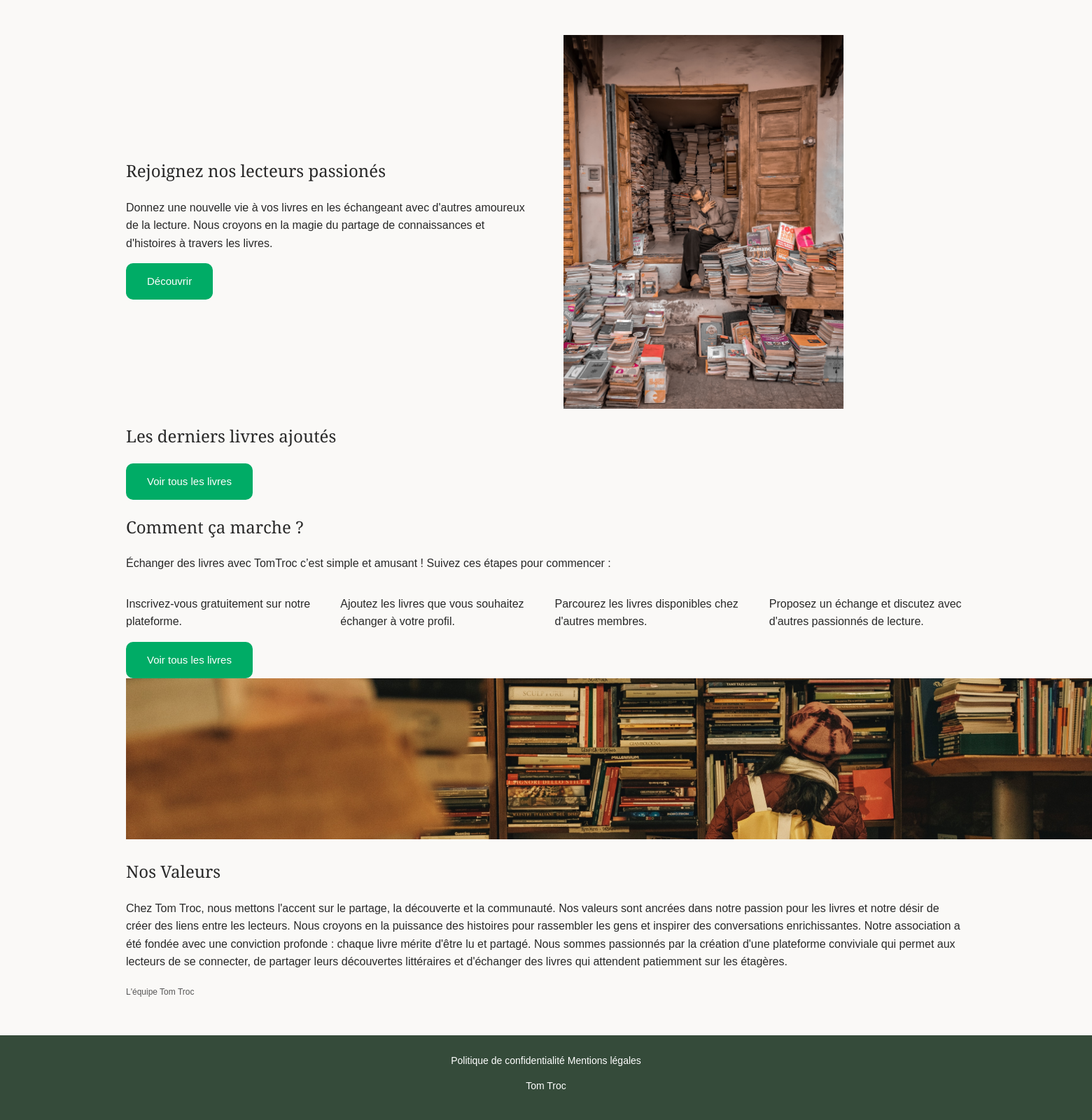
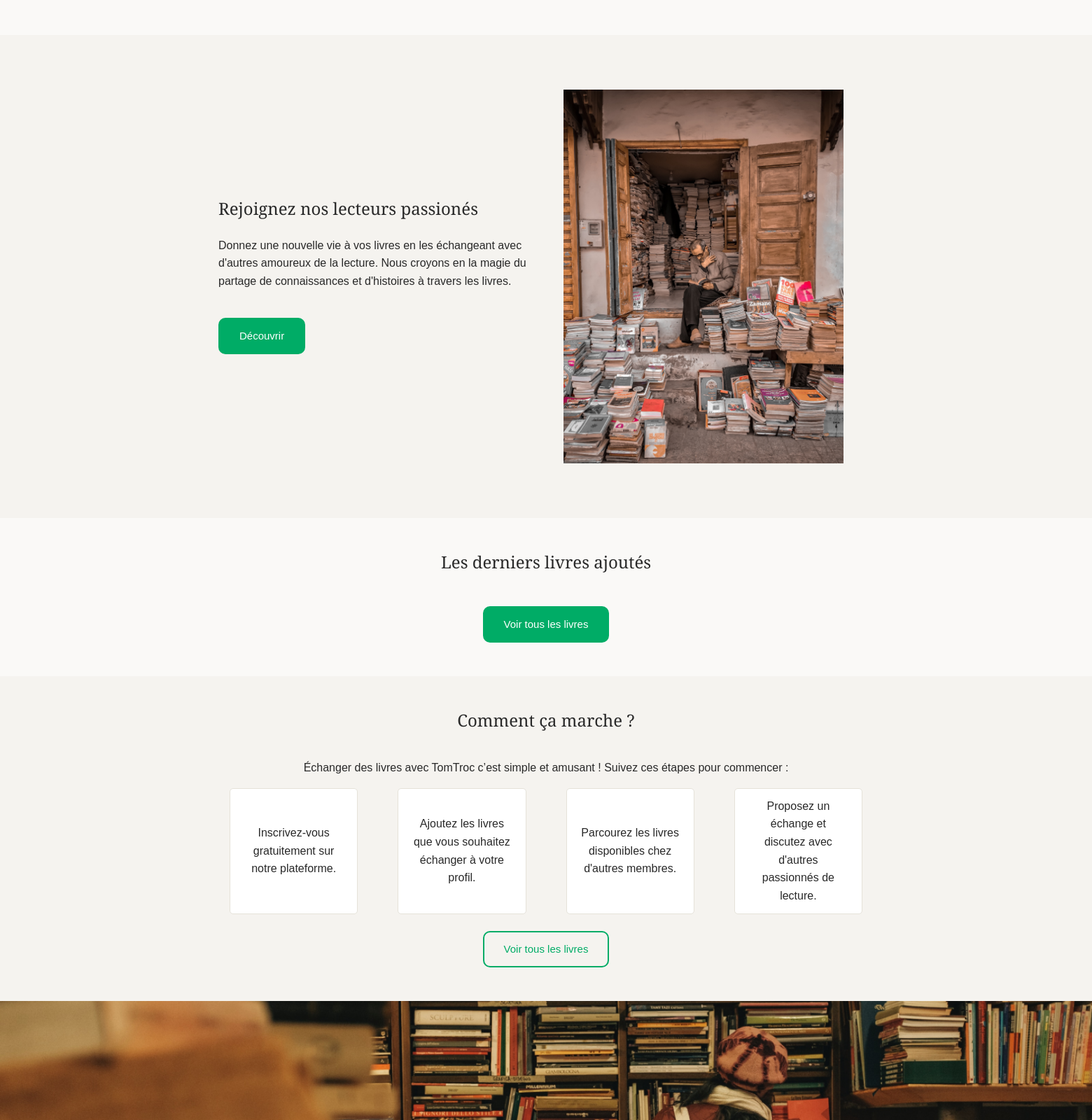
Before and after one commit to Loik-coding/P4_TomTrocWebsite, a PHP site: template views/templates/home.php in a window 1560 px wide; the page is wider, and only the part inside the window is pictured. Shown: the part 89-1689 px from the top of that part at 70% size. Run offline with PHP 8.4, Linux system fonts and the light colour scheme; the template is opened without the code that fills it, so the values that code supplies are empty.

Commit message:
0.1.3 Mise en forme de la page home css et div

```diff
--- a/css/style.css
+++ b/css/style.css
@@ -84,8 +84,8 @@ nav a:hover {
 ========================== */
 
 main {
-    width: 86%;
-    max-width: 1200px;
+    background-color : var(--color-background2);
+    width: 100%;
     min-height: 75vh;
     margin: 50px auto;
 }
@@ -106,6 +106,7 @@ main > h1 {
     align-items: center;
     justify-content: space-between;
     gap: 50px;
+    padding: 5% 20%;
 }
 
 .horizontal_container > div {
@@ -131,12 +132,66 @@ main > h1 {
     font-size: 15px;
     font-weight: normal;
     transition: all 0.3s ease;
+    margin: 24px 0px;
 }
 
 .cta-button:hover {
     background-color: white;
     color: var(--color-primary);
     border-color: var(--color-primary);
+}
+
+.cta-button-inverted {
+    display: inline-block;
+    color: var(--color-primary);
+    border: 2px solid var(--color-primary);
+    border-radius: 10px;
+    padding: 12px 28px;
+    text-decoration: none;
+    font-family: Arial, sans-serif;
+    font-size: 15px;
+    font-weight: normal;
+    transition: all 0.3s ease;
+    margin: 24px 0px;
+}
+
+.cta-button-inverted:hover {
+    background-color: var(--color-primary);
+    color: var(--color-white);
+    border-color: var(--color-primary);
+}
+
+.centered_container {
+    max-width: 100%;
+    margin: 0 auto;
+    display: flex;
+    flex-direction: column;
+    align-items: center;
+    padding: 24px 20%;
+}
+
+.centered_container h2 {
+    text-align: center;
+}
+
+.centered_container > .cta-button {
+    align-self: center;
+}
+
+.centered_container:nth-of-type(even) {
+    background-color: var(--color-background1);
+}
+
+.centered_container:nth-of-type(odd) {
+    background-color: var(--color-background2);
+}
+
+.full-width-image {
+    width: 100vw;
+    max-width: none;
+    height: auto;
+    display: block;
+    margin-left: calc(50% - 50vw);
 }
 
 /* ==========================
@@ -205,6 +260,21 @@ main > h1 {
     height: auto;
     display: block;
     margin-bottom: 25px;
+}
+
+.howtodo {
+    margin: 0px 16px;
+    background-color: var(--color-white);
+    border-radius: var(--radius);
+    overflow: hidden;
+    padding: 20px;
+    border: 1px solid var(--color-border);
+
+    height: 180px;
+    display: flex;
+    flex-direction: column;
+    text-align: center;
+    justify-content: center;
 }
 
 /* ==========================
--- a/views/templates/home.php
+++ b/views/templates/home.php
@@ -1,5 +1,5 @@
-
-<div class="horizontal_container"><!-- 1er conteneur de la page  -->
+<!-- Section Découvrir  -->
+<div class="horizontal_container">
     <div>
         <h2>Rejoignez nos lecteurs passionés</h2>
         <p>Donnez une nouvelle vie à vos livres en les échangeant avec d'autres amoureux de la lecture.
@@ -10,10 +10,11 @@
         <img src="images/home/image_home.png" alt="Une boutique de livre." width="400" height="300">
     </div>
 </div>
-<div>
+
+<!-- Section les derniers livres ajoutés-->
+<div class="centered_container">
     <h2>Les derniers livres ajoutés</h2>
-    <div class="book-list"><!-- les derniers livres ajoutés-->
-
+    <div class="book-list">
         <?php foreach ($last4Books as $book) : ?>
             <a href="index.php?page=bookDetails&id=<?= $book->getId() ?>">
                 <article class="book-card">
@@ -24,23 +25,35 @@
                 </article>
             </a>
         <?php endforeach; ?>
-
     </div>
     <a href="index.php?page=booksListing" class="cta-button">Voir tous les livres</a>
 </div>
-<div>
+
+<!-- Section comment ça marche-->
+<div class="centered_container" style>
     <h2>Comment ça marche ?</h2>
     <p>Échanger des livres avec TomTroc c’est simple et amusant ! Suivez ces étapes pour commencer :</p>
     <div class="book-list">
-        <p>Inscrivez-vous gratuitement sur notre plateforme.</p>
-        <p>Ajoutez les livres que vous souhaitez échanger à votre profil.</p>
-        <p>Parcourez les livres disponibles chez d'autres membres.</p>
-        <p>Proposez un échange et discutez avec d'autres passionnés de lecture.</p>
+        <article class="howtodo">
+            <p>Inscrivez-vous gratuitement sur notre plateforme.</p>
+        </article>
+        <article class="howtodo">
+            <p>Ajoutez les livres que vous souhaitez échanger à votre profil.</p>
+        </article>
+        <article class="howtodo">
+            <p>Parcourez les livres disponibles chez d'autres membres.</p>
+        </article>
+        <article class="howtodo">
+            <p>Proposez un échange et discutez avec d'autres passionnés de lecture.</p>
+        </article>
     </div>
-    <a href="index.php?page=booksListing" class="cta-button">Voir tous les livres</a>
+    <a href="index.php?page=booksListing" class="cta-button-inverted">Voir tous les livres</a>
 </div>
-<img src="images/home/image_home2.png" alt="Une blibliothèque">
-<div>
+
+<img src="images/home/image_home2.png" alt="Une bibliothèque" class="full-width-image">
+
+<!-- Section Nos valeurs-->
+<div class="centered_container">
     <h2>Nos Valeurs</h2>
     <p>
         Chez Tom Troc, nous mettons l'accent sur le partage, la découverte et la communauté.
```
